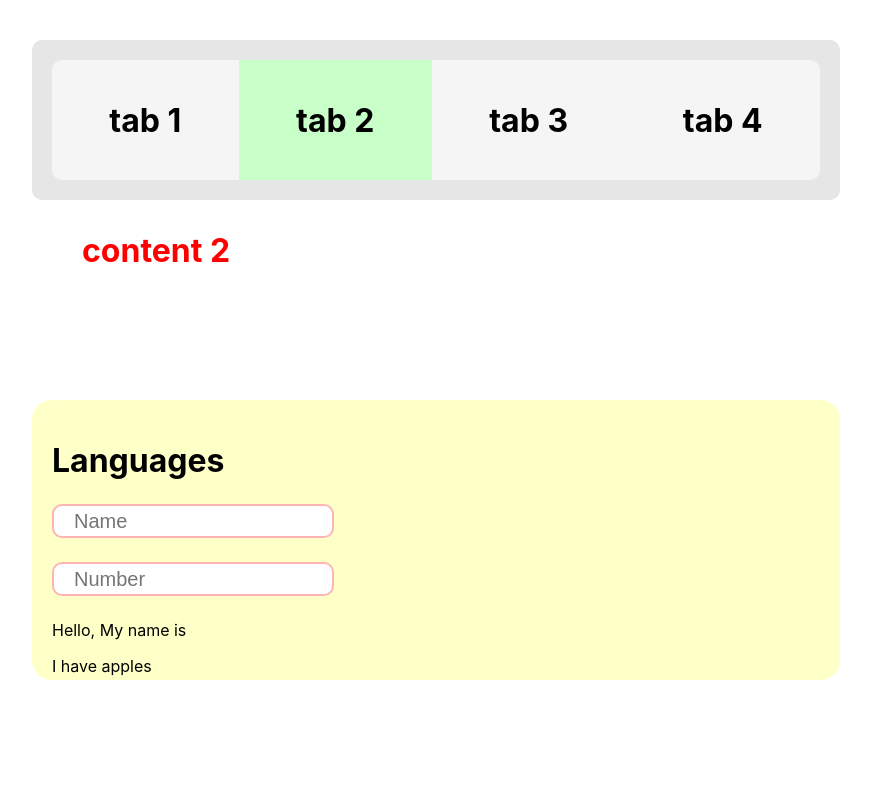
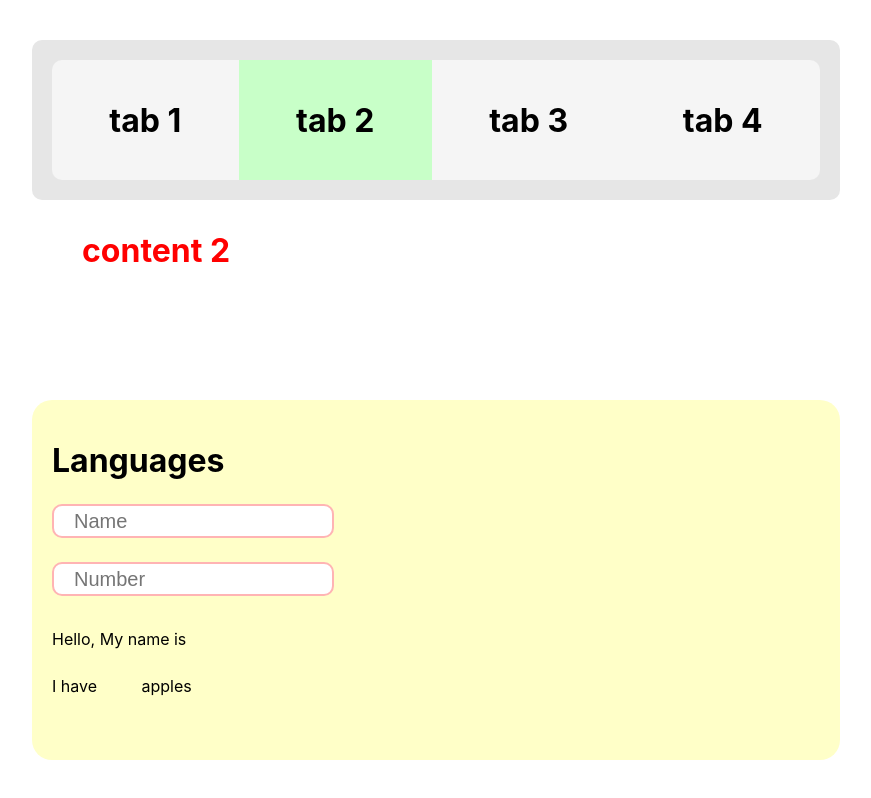
Before and after one commit to DanielTrusca1/Practice-1, a React (Create React App) app in the folder practice1/: page / in a window 1280 px wide. Shown: the whole page, without its empty margins (224-1095 px from the left). Built offline with nearby package versions, Linux system fonts and the light colour scheme.

Commit message:
Add input form state update on change event + UI styling

```diff
--- a/practice1/src/App.css
+++ b/practice1/src/App.css
@@ -49,7 +49,7 @@
 }
 .input-form {
     width: 60vw;
-    height: 30vh;
+    height: 40vh;
     position: relative;
     left: 20vw;
     top: 30vh;
@@ -71,3 +71,10 @@
     font-size: 1.25rem;
     border: 2px solid rgb(255, 180, 180);
 }
+.input-form span {
+    margin-left: 20px;
+    margin-right: 20px;
+    font-size: 1.6rem;
+    font-weight: 800;
+    color: rgb(39, 227, 39);
+}
--- a/practice1/src/language_module/InputForm.jsx
+++ b/practice1/src/language_module/InputForm.jsx
@@ -10,14 +10,14 @@ const InputForm = () => {
       <h1>
         Languages
       </h1>
-      <input type="text" placeholder="Name"/>
-      <input type="text" placeholder="Number"/>
+      <input type="text" placeholder="Name" onChange={(e) => setName(e.target.value)}/>
+      <input type="text" placeholder="Number" onChange={(e) => setNumber(e.target.value)}/>
 
       <p>
-        Hello, My name is {name}
+        Hello, My name is <span>{name}</span>
       </p>
       <p>
-        I have {number} apples
+        I have <span>{number}</span> apples
       </p>
     </div>
   )
```
